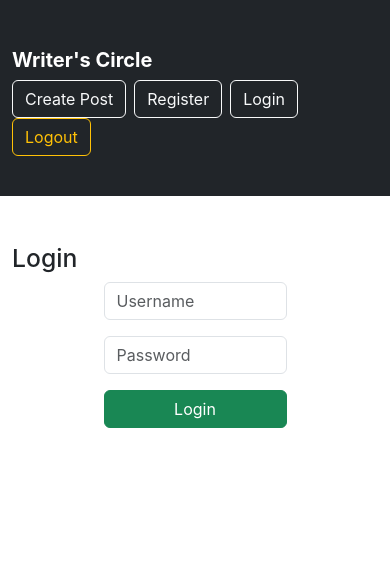
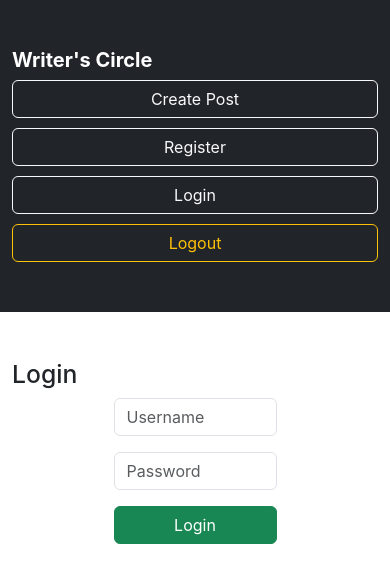
Before and after one commit to Dino-code94/writers-circle-frontend, a React (Create React App) app: page /login in a window 390 px wide. Shown: the top 582 px of the page. Built offline with nearby package versions, Linux system fonts and the light colour scheme.

Commit message:
CSS: responsive mobile polish

```diff
--- a/src/styles/main.css
+++ b/src/styles/main.css
@@ -52,3 +52,23 @@ button, .btn {
   border-radius: 5px;
   cursor: pointer;
 }
+
+/* === Responsive media queries === */
+@media (max-width: 768px) {
+  .container {
+    padding: 0 10px;
+  }
+
+  form {
+    padding: 0 10px;
+  }
+
+  .admin-table th, .admin-table td {
+    padding: 8px 10px;
+  }
+
+  button, .btn {
+    width: 100%;
+    margin-bottom: 10px;
+  }
+}
```
